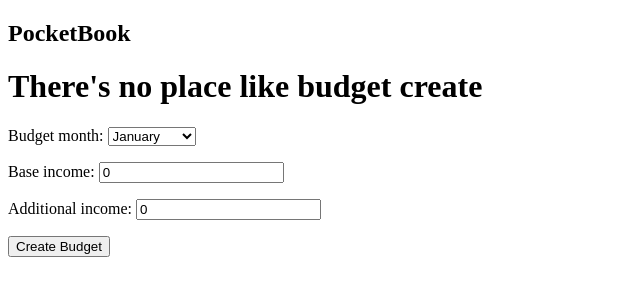
After one commit to ttguitarnoob-dev/pocket-book, a Django app: page /budgets/new/ in a window 1280 px wide. The commit adds this page. Shown: the top 300 px of the page, without its empty margins (0-640 px from the left). Run offline with Django 4.2, Linux system fonts and the light colour scheme.

Commit message:
All Budget views pathed out and templates stubbed and rendering

```diff
--- a/main_app/models.py
+++ b/main_app/models.py
@@ -34,6 +34,10 @@ class Budget(models.Model):
     def __str__(self) -> str:
         return self.budget_month
 
+    def total_income(self):
+        total = self.base_income + self.additional_income
+        return total
+
 class Expense(models.Model):
     name = models.CharField(max_length=100)
     amount = models.IntegerField(default=0)
--- /dev/null
+++ b/main_app/templates/create_budget.html
@@ -0,0 +1,13 @@
+{% extends 'base.html' %}
+
+
+{% block content%}
+    <h1>There's no place like budget create</h1>
+
+    <form method="POST">
+        {% csrf_token %}
+        {{ form.as_p }}
+        <input type="submit" value="Create Budget">
+    </form>
+
+{% endblock %}
--- a/main_app/urls.py
+++ b/main_app/urls.py
@@ -5,4 +5,8 @@ from . import views
 urlpatterns = [
     path('', views.Home.as_view(), name='home'),
     path('budgets/', views.BudgetList.as_view(), name='budget_list'),
+    path('budgets/new/', views.CreateBudget.as_view(), name='create_budget'),
+    path('budgets/<int:pk>/,', views.BudgetDetail.as_view(), name='budget_details'),
+    path('budgets/<int:pk>/update/', views.BudgetUpdate.as_view(), name="budget_update"),
+    path('budgets/<int:pk>/delete', views.BudgetDelete.as_view(), name="budget_delete"),
 ]
--- a/main_app/views.py
+++ b/main_app/views.py
@@ -1,14 +1,64 @@
+from django.urls import reverse
 from django.shortcuts import render
 from .models import Budget, Expense
 from django.views.generic.base import TemplateView
+from django.views.generic.edit import CreateView, UpdateView, DeleteView
+from django.views.generic import DetailView
 
 
 # Create your views here.
 
 # Home
+
+
 class Home(TemplateView):
-    template_name="home.html"
+    template_name = "home.html"
+
+
 
 # Budget List
+
+
 class BudgetList(TemplateView):
-    template_name="budget_list.html"
+    template_name = "budget_list.html"
+
+
+
+# Create Budget
+
+
+class CreateBudget(CreateView):
+    model = Budget
+    fields = ['budget_month', 'base_income', 'additional_income']
+    template_name = "create_budget.html"
+    success_url = "/budgets/"
+
+    def form_valid(self, form):
+        form.instance.user = self.request.user
+        return super(CreateBudget, self).form_valid(form)
+
+
+    def get_success_url(self):
+        return reverse('budget_details', kwargs = {'pk': self.object.pk})
+
+# Detail Page
+
+class BudgetDetail(DetailView):
+    model = Budget
+    template_name = "budget_detail.html"
+
+
+# Update Budget
+
+class BudgetUpdate(UpdateView):
+    model = Budget
+    fields = ['budget_month', 'base_income', 'additional_income']
+    template_name = "budget_update.html"
+    success_url = "/budgets/"
+
+
+# Delete Budget
+
+class BudgetDelete(DeleteView):
+    model = Budget
+    template_name = "budget_delete_confirmation.html"
--- a/pocketbook/urls.py
+++ b/pocketbook/urls.py
@@ -19,4 +19,5 @@ from django.urls import path, include
 urlpatterns = [
     path('admin/', admin.site.urls),
     path('', include('main_app.urls')),
+
 ]
```
Also changed, not shown: main_app/templates/budget_delete_confirmation.html (added, +7 -0 lines), main_app/templates/budget_detail.html (added, +9 -0 lines), main_app/templates/budget_list.html (+8 -1 lines), main_app/templates/budget_update.html (added, +7 -0 lines), 1 other file.
